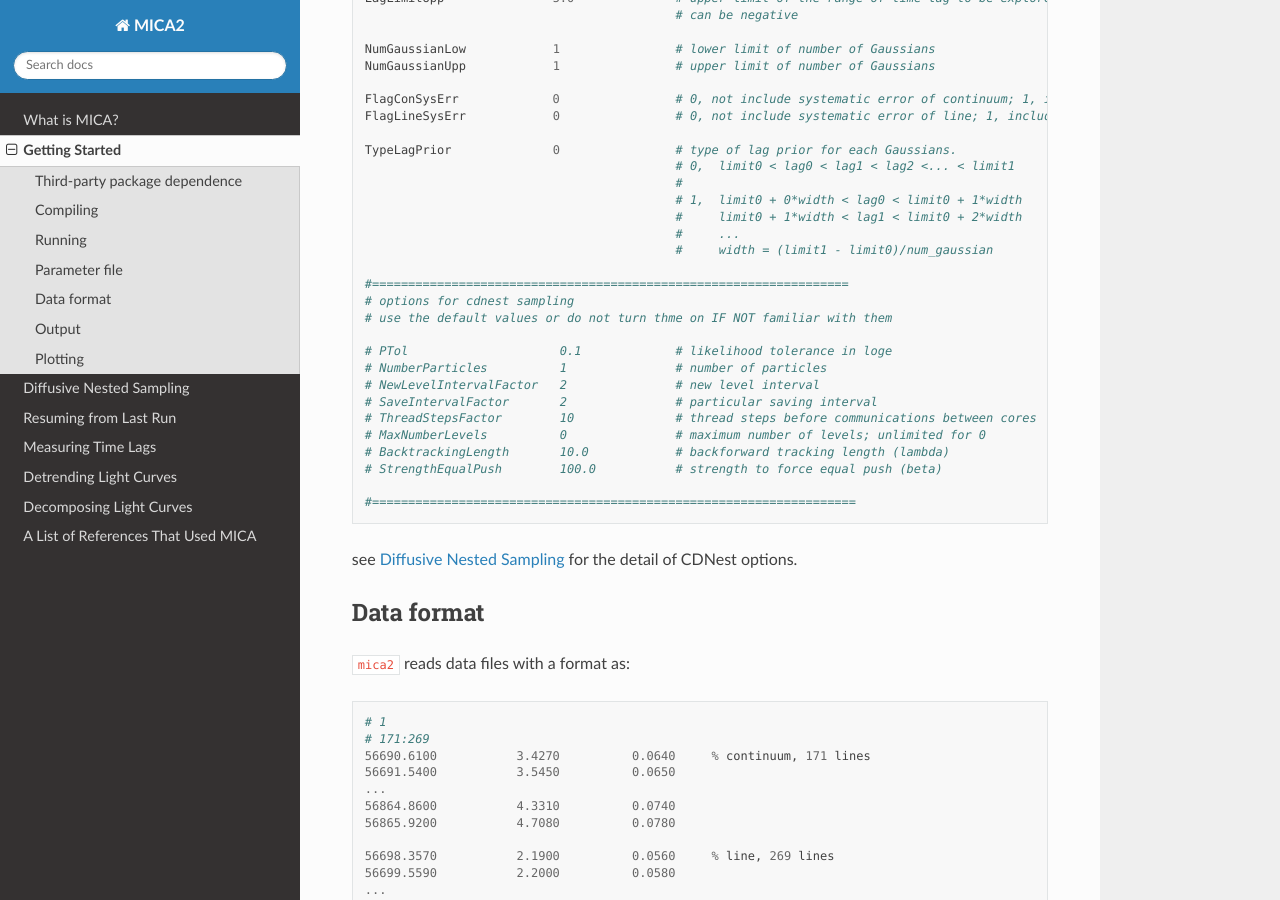
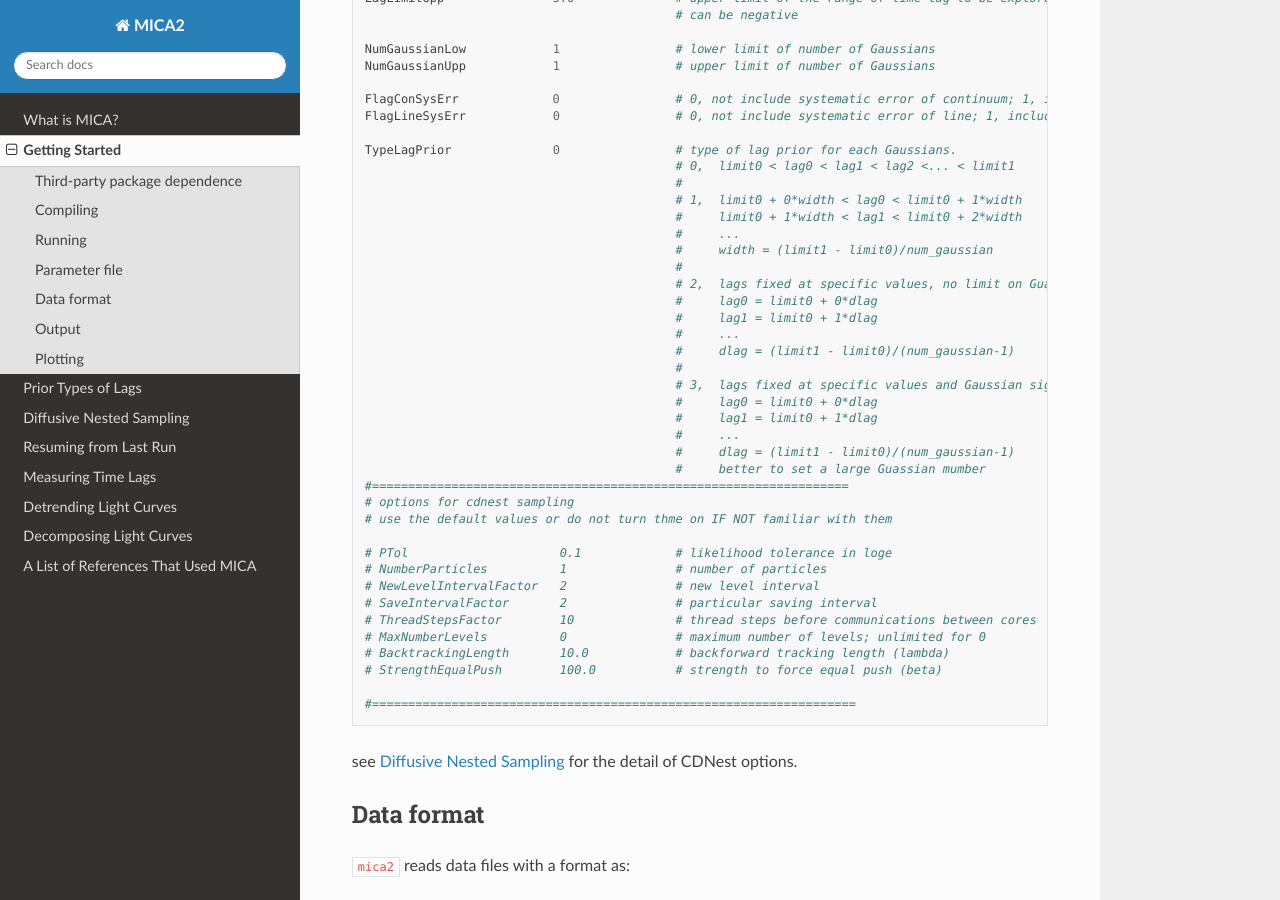
Before and after one commit to LiyrAstroph/MICA2, a Sphinx documentation site: the page built from docs/getting_started.rst, in a window 1280 px wide and 900 px high, scrolled down 1860 px. Built offline with Sphinx 7.4.7 and the Read the Docs theme 2.0.0, drawn with Linux system fonts in a browser that asks for light colours; some of the changed text lies outside the part shown.

Commit message:
update docs.

```diff
--- a/docs/getting_started.rst
+++ b/docs/getting_started.rst
@@ -104,7 +104,19 @@ A typical parameter file looks like::
                                              #     limit0 + 1*width < lag1 < limit0 + 2*width
                                              #     ...
                                              #     width = (limit1 - limit0)/num_gaussian
-
+                                             #
+                                             # 2,  lags fixed at specific values, no limit on Guassian sigma
+                                             #     lag0 = limit0 + 0*dlag
+                                             #     lag1 = limit0 + 1*dlag
+                                             #     ...
+                                             #     dlag = (limit1 - limit0)/(num_gaussian-1)
+                                             #
+                                             # 3,  lags fixed at specific values and Gaussian sigma ranges at (dlag/2, dlag)
+                                             #     lag0 = limit0 + 0*dlag
+                                             #     lag1 = limit0 + 1*dlag
+                                             #     ...
+                                             #     dlag = (limit1 - limit0)/(num_gaussian-1)
+                                             #     better to set a large Guassian mumber
   #==================================================================
   # options for cdnest sampling
   # use the default values or do not turn thme on IF NOT familiar with them
@@ -201,6 +213,15 @@ Output
 
     reconstruction of datasets, with the same format as the input data.
 
+  * **pline.txt_xx_compyy** (applicable with ``-d`` option)
+
+    decomposed light curves for each Gaussian component, with the same format as the input data. **yy** (a number) indicates which Gaussian component.
+    Note that the continuum light curve is not decomposed and only line light curves are decomposed.
+
+  * **para_names_line.txt_xx**
+
+    parameters and their priors.
+
 In the end of running, ``mica2`` prints the obtained Bayesian evidence for each number of Gausssians explored.
 
 Plotting
--- a/docs/index.rst
+++ b/docs/index.rst
@@ -20,6 +20,7 @@ Documentation
 
    about.rst
    getting_started.rst
+   prior.rst
    cdnest.rst
    resume.rst
    delay.rst
```
Also changed, not shown: docs/prior.rst (added, +48 -0 lines), docs/resume.rst (+4 -4 lines).
